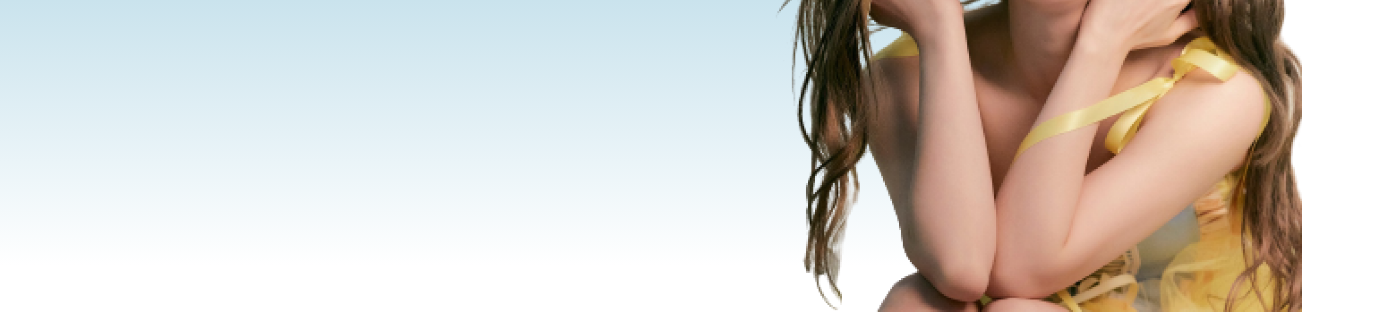
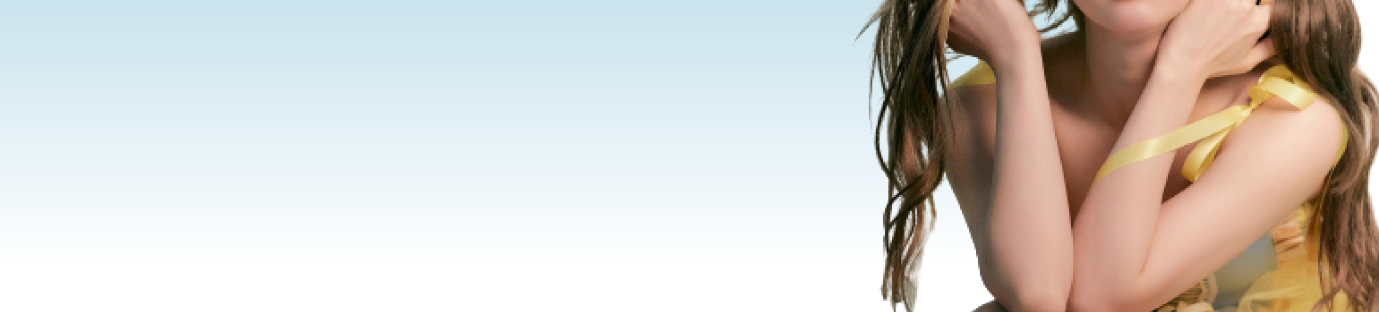
Before and after one commit to JonathanDavidAntonio/im-nayeon-website, a plain HTML site: page index.html in a window 1280 px wide. Shown: the part 294-606 px from the top of the page, 1379 px wide, since content can reach past the window. Drawn offline with nearby package versions, Linux system fonts and the light colour scheme.

Commit message:
fixed img for desktop view

```diff
--- a/style.css
+++ b/style.css
@@ -251,14 +251,18 @@ body{
     }
 }
 @media (min-width: 1000px){
-
+    .body{
+        overflow: hidden;
+    }
     .nayeon{
         max-width: 50%;
         height: 90vh;
         right: 0;
-        left: 60%;
-        top: 40%;
+        left: 66%;
+        top: 50%;
         bottom: 0;
+
+
     }
 
     .hero__text{
@@ -303,16 +307,5 @@ body{
     .col{
         margin: 0;
     }
-    /* .footer{
-        background-color: #f9f28d;
-        height: 50px;
-        width: 100%;
-        bottom: 0;
-    }
-    .footer h1{
-        font-family: var(--poppins);
-        font-size: 10px;
-        margin-left: 10px;
-    } */
 
 }
```
